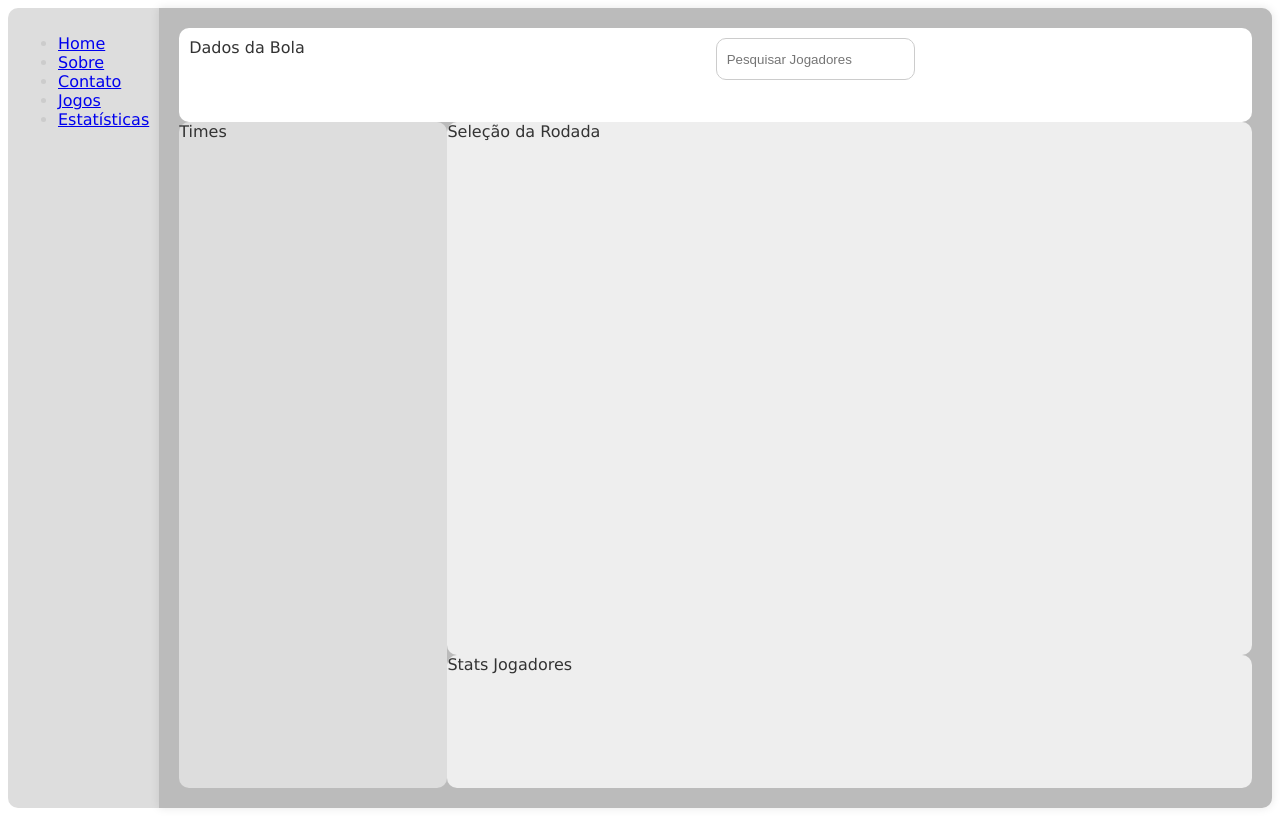
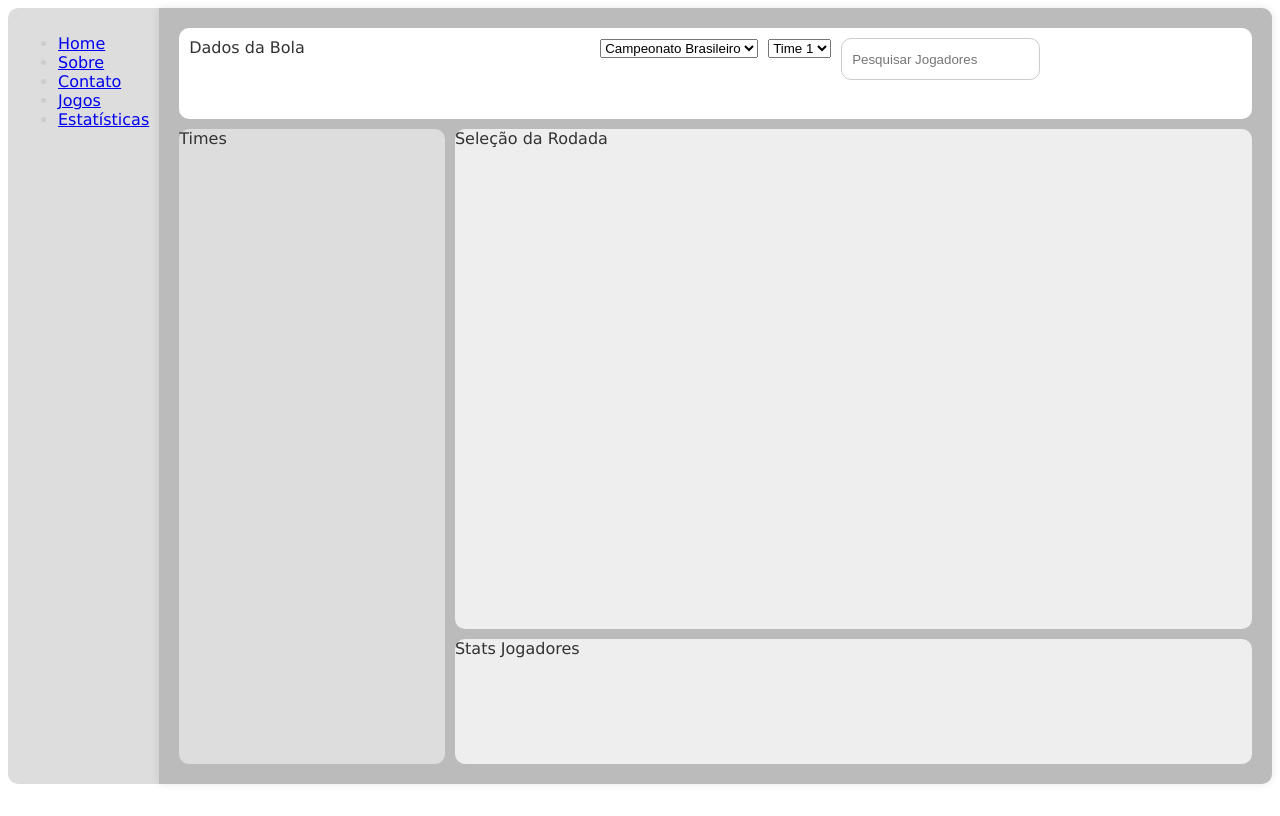
Before and after one commit to ojoaovictor1/dados-da-bola, a plain HTML site: page front/index.html in a window 1280 px wide. Drawn offline with Linux system fonts and the light colour scheme.

Commit message:
Ajustes no Front

```diff
--- a/front/index.html
+++ b/front/index.html
@@ -24,6 +24,28 @@
                     Dados da Bola
                 </div>
 
+                <div class="campeonatos">
+
+                        <select name="campeonatos" id="campeonatos">
+                            <option value="brasileirao">Campeonato Brasileiro</option>
+                            <option value="premierleague">Premier League</option>
+                            <option value="laliga">La Liga</option>
+                            <option value="bundesliga">Bundesliga</option>
+                            <option value="seriea">Serie A</option>
+
+                        </select>
+                </div>
+
+                <div class="select-times">
+                        <select name="times" id="times">
+                            <option value="time1">Time 1</option>
+                            <option value="time2">Time 2</option>
+                            <option value="time3">Time 3</option>
+                            <option value="time4">Time 4</option>
+                            <option value="time5">Time 5</option>
+                        </select>
+                </div>
+
                 <div class="pesquisa">
                     <label for="search" class="visually-hidden">Pesquisar jogadores</label>
                     <input type="text" id="search" placeholder="Pesquisar Jogadores">
--- a/front/style.css
+++ b/front/style.css
@@ -2,7 +2,7 @@
     background-color: #fff;
     font-family: Verdana;
     display: flex;
-    height: 100vh;
+    height: 97vh;
     flex-direction: row;
 }
 .navbar {
@@ -22,6 +22,7 @@
     flex: 10;
     display: flex;
     flex-direction: column;
+    gap: 10px;
 }
 header{
     display: flex;
@@ -31,6 +32,7 @@ header{
     padding: 10px;
     flex: 1;
     justify-content: space-around;
+    gap: 10px;
 
 }
 .logotexto{
@@ -43,6 +45,7 @@ header{
     display: flex;
     flex-direction: row;
     flex: 9;
+    gap: 10px;
 }
 .times{
     flex: 1;
@@ -53,6 +56,7 @@ header{
     flex: 3;
     display: flex;
     flex-direction: column;
+    gap: 10px;
 }
 .selecao{
     background-color: #eee;
```
